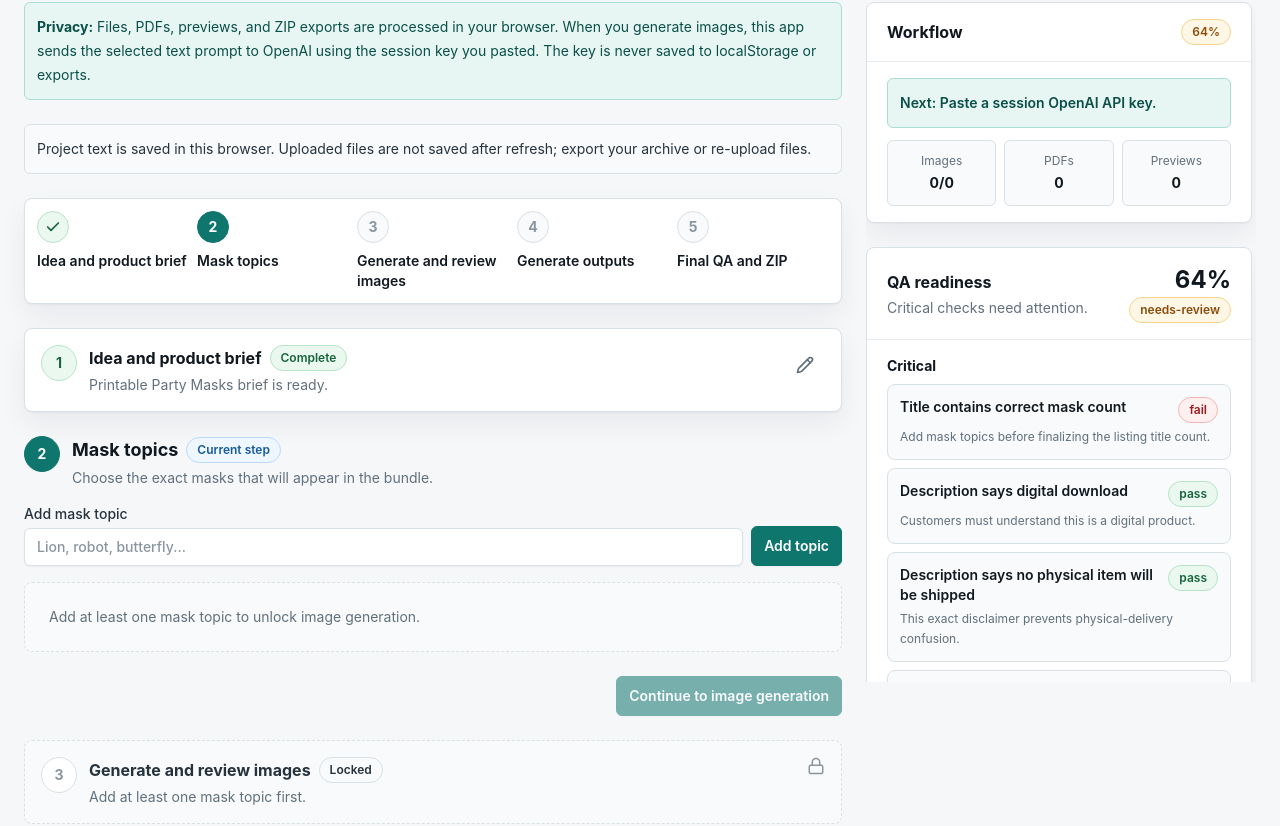
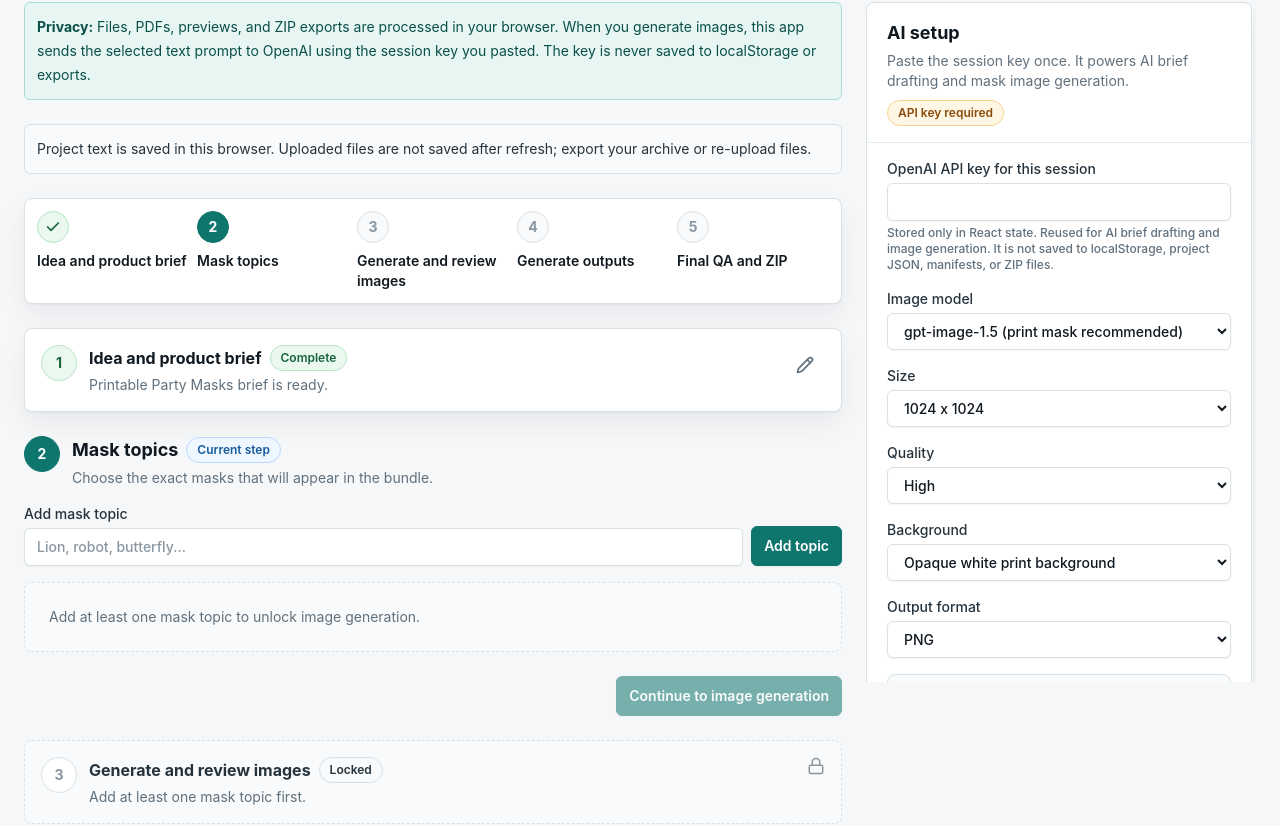
Before and after one commit to AuroraPolaire/etsy-masks-admin, a React (Vite) app: page / in a window 1280 px wide. Shown: the part 163-989 px from the top of the page. Built offline with nearby package versions, Linux system fonts and the light colour scheme.

Commit message:
move OpenAI setup to sidebar

```diff
--- a/src/App.tsx
+++ b/src/App.tsx
@@ -436,6 +436,16 @@ export const App = () => {
             : 'available',
     }),
   );
+  const renderOpenAIImagePanel = () => (
+    <OpenAIImagePanel
+      settings={openAISettings}
+      missingImageCount={missingImagePrompts.length}
+      subjectCount={project.subjects.length}
+      busy={busyAction !== null}
+      onChange={setOpenAISettings}
+      onGenerateMissingImages={handleGenerateMissingSubjectImages}
+    />
+  );
 
   return (
     <div className="min-h-screen bg-canvas">
@@ -448,6 +458,7 @@ export const App = () => {
             Project text is saved in this browser. Uploaded files are not saved after refresh;
             export your archive or re-upload files.
           </Alert>
+          <div className="lg:hidden">{renderOpenAIImagePanel()}</div>
           <Stepper steps={stepperItems} />
           {stepMeta.map((step, index) => (
             <StepSection
@@ -495,14 +506,6 @@ export const App = () => {
               ) : null}
               {step.id === 'images' ? (
                 <div className="space-y-6">
-                  <OpenAIImagePanel
-                    settings={openAISettings}
-                    missingImageCount={missingImagePrompts.length}
-                    subjectCount={project.subjects.length}
-                    busy={busyAction !== null}
-                    onChange={setOpenAISettings}
-                    onGenerateMissingImages={handleGenerateMissingSubjectImages}
-                  />
                   <PromptManager
                     subjects={project.subjects}
                     prompts={prompts}
@@ -574,6 +577,7 @@ export const App = () => {
           ))}
         </div>
         <aside className="min-w-0 space-y-6 lg:sticky lg:top-6 lg:max-h-[calc(100vh-7.5rem)] lg:overflow-y-auto lg:pr-1">
+          <div className="hidden lg:block">{renderOpenAIImagePanel()}</div>
           <WorkflowStatus
             project={project}
             files={files}
--- a/src/components/InitialPromptPanel.tsx
+++ b/src/components/InitialPromptPanel.tsx
@@ -52,7 +52,7 @@ export const InitialPromptPanel = ({
         <p className="text-xs text-ink-muted">
           {hasOpenAIKey
             ? 'Uses the same pasted OpenAI API key as image generation. The key is not saved.'
-            : 'Paste an OpenAI API key above to draft this with AI. Without a key, the app uses a local template.'}
+            : 'Paste an OpenAI API key in AI setup to draft this with AI. Without a key, the app uses a local template.'}
         </p>
         {hasOpenAIKey ? (
           <AIButton disabled={disabled || initialPrompt.trim().length === 0} onClick={applyDraft}>
--- a/src/components/OpenAIImagePanel.tsx
+++ b/src/components/OpenAIImagePanel.tsx
@@ -50,17 +50,18 @@ export const OpenAIImagePanel = ({
   return (
     <Card>
       <CardHeader>
-        <div className="flex flex-col gap-2 md:flex-row md:items-center md:justify-between">
+        <div className="flex flex-col gap-2">
           <div>
-            <h2 className="text-lg font-bold text-ink-strong">OpenAI image generation</h2>
+            <h2 className="text-lg font-bold text-ink-strong">AI setup</h2>
             <p className="mt-1 text-sm text-ink-muted">
-              Test one mask from a topic card, or generate the remaining bundle here. Review and
-              approve every image before export.
+              Paste the session key once. It powers AI brief drafting and mask image generation.
             </p>
           </div>
-          <Badge tone={hasApiKey ? 'success' : 'warning'}>
-            {hasApiKey ? 'Session key ready' : 'API key required'}
-          </Badge>
+          <div>
+            <Badge tone={hasApiKey ? 'success' : 'warning'}>
+              {hasApiKey ? 'Session key ready' : 'API key required'}
+            </Badge>
+          </div>
         </div>
       </CardHeader>
       <CardBody className="space-y-4">
@@ -73,7 +74,7 @@ export const OpenAIImagePanel = ({
           helperText="Stored only in React state. Reused for AI brief drafting and image generation. It is not saved to localStorage, project JSON, manifests, or ZIP files."
           onChange={(event) => update('apiKey', event.target.value)}
         />
-        <div className="grid gap-4 md:grid-cols-2">
+        <div className="grid gap-4">
           <Select
             label="Image model"
             name="openaiModel"
@@ -153,14 +154,14 @@ export const OpenAIImagePanel = ({
               <h3 className="text-sm font-bold text-ink-strong">Approximate generation cost</h3>
               <p className="mt-1 text-xs text-ink-muted">
                 Estimated from selected quality and size. Actual API billing can vary with token
-                usage and OpenAI pricing changes. Switch the selected model above before generating.
+                usage and OpenAI pricing changes. Switch the selected model before generating.
               </p>
             </div>
             <Badge tone="neutral">
               {settings.quality} / {settings.size}
             </Badge>
           </div>
-          <div className="mt-4 grid gap-3 md:grid-cols-2">
+          <div className="mt-4 grid gap-3">
             {costComparison.map((estimate) => (
               <Surface key={estimate.model} variant="default" className="p-3 text-sm">
                 <p className="font-semibold text-ink-strong">{estimate.model}</p>
--- a/src/components/WorkflowStatus.tsx
+++ b/src/components/WorkflowStatus.tsx
@@ -20,7 +20,7 @@ export const WorkflowStatus = ({ project, files, qaResult, hasOpenAIKey }: Workf
   const pdfCount = files.filter((file) => file.kind === 'generated-pdf').length;
   const previewCount = files.filter((file) => file.kind === 'generated-preview').length;
   const nextStep = !hasOpenAIKey
-    ? 'Paste a session OpenAI API key.'
+    ? 'Paste a session OpenAI API key in AI setup.'
     : approvedCount < project.subjects.length
       ? 'Generate and approve missing mask images.'
       : pdfCount === 0
```
